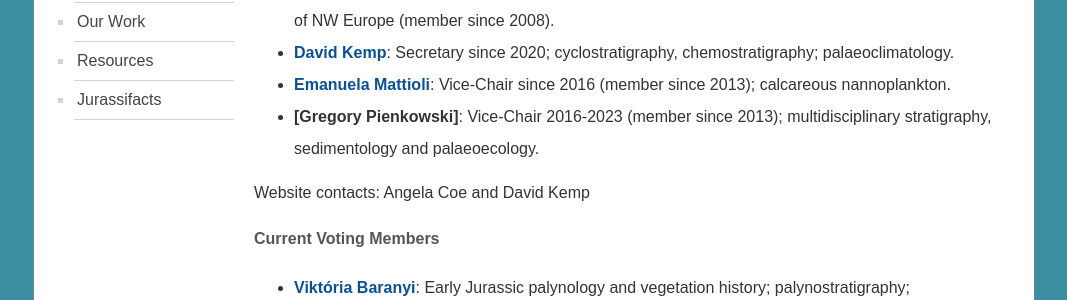
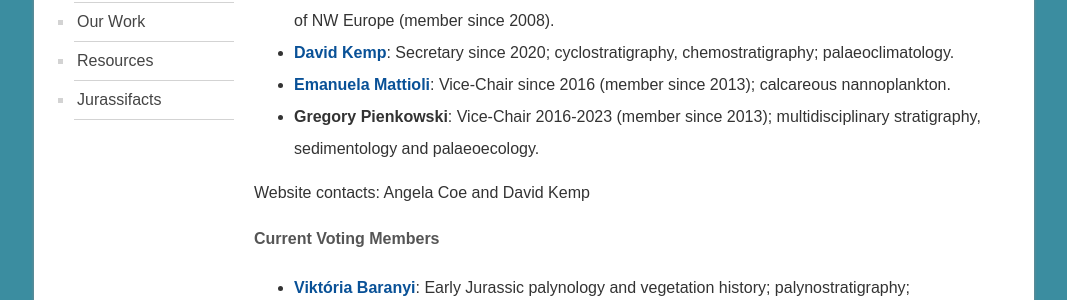
Before and after one commit to i-c-stratigraphy/subcommission-jurassic, a Jekyll site: the page built from pages/members.md, in a window 1280 px wide. Shown: the part 568-868 px from the top of the page, without its empty margins (106-1173 px from the left). Built offline with Jekyll 4.4.1, drawn with Linux system fonts in a browser that asks for light colours.

```diff
--- a/pages/members.md
+++ b/pages/members.md
@@ -9,7 +9,7 @@ permalink: /members
 * **[Angela Coe](http://www.open.ac.uk/people/alc8#tab1)**: Chair since 2020 (secretary 2013-2020); chemostratigraphy; sequence stratigraphy; palaeoclimatology; influence of environmental change on biota; regional geology of the Late Jurassic of NW Europe (member since 2008).
 * **[David Kemp](https://www.researchgate.net/profile/David_Kemp4)**: Secretary since 2020; cyclostratigraphy, chemostratigraphy; palaeoclimatology.
 * **[Emanuela Mattioli](http://lgltpe.ens-lyon.fr/ressources/pages-perso/MATTIOLI%20Emanuela/)**: Vice-Chair since 2016 (member since 2013); calcareous nannoplankton.
-* **[Gregory Pienkowski]**: Vice-Chair 2016-2023 (member since 2013); multidisciplinary stratigraphy, sedimentology and palaeoecology.
+* **Gregory Pienkowski**: Vice-Chair 2016-2023 (member since 2013); multidisciplinary stratigraphy, sedimentology and palaeoecology.
 
 Website contacts: Angela Coe and David Kemp
 
```
